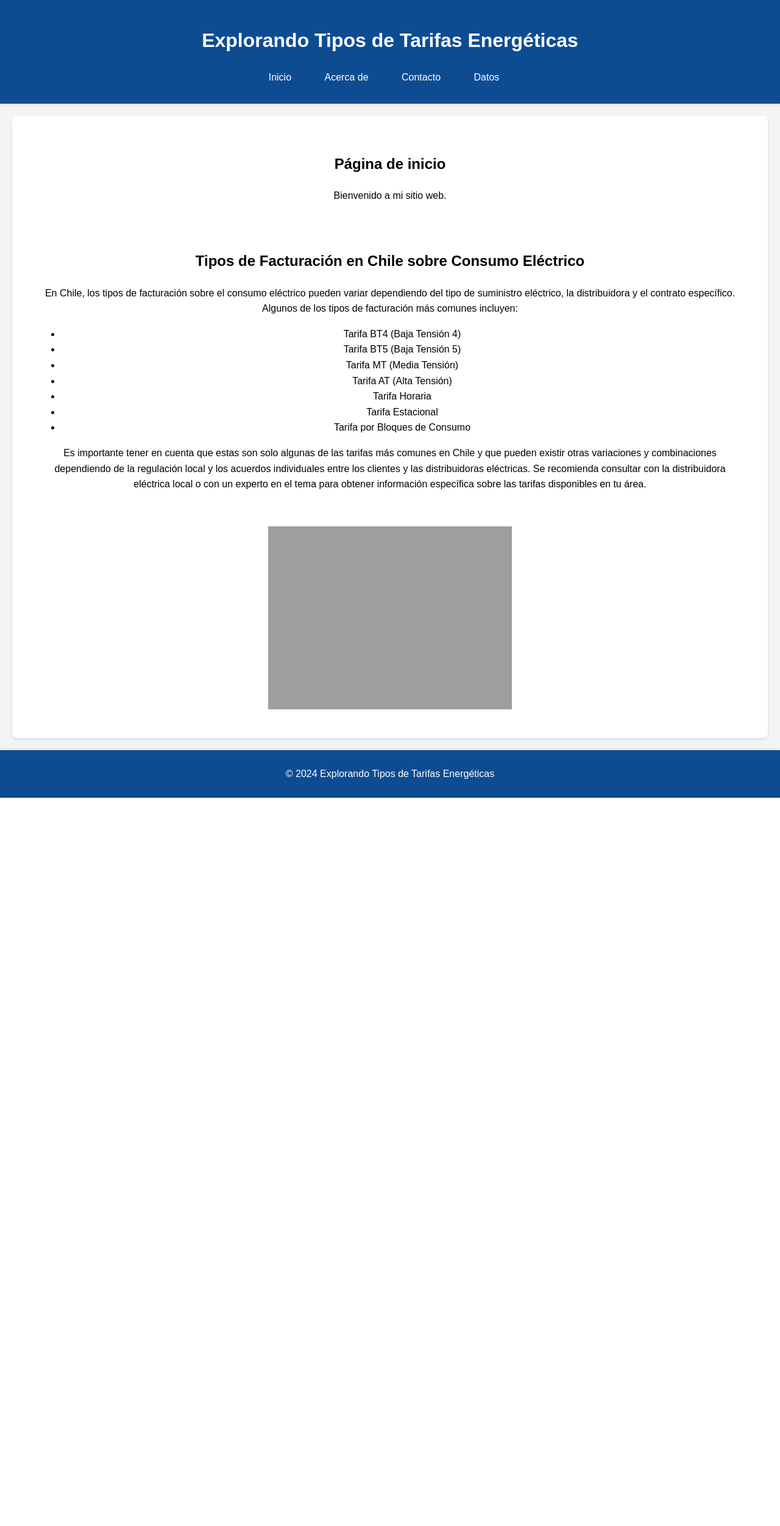
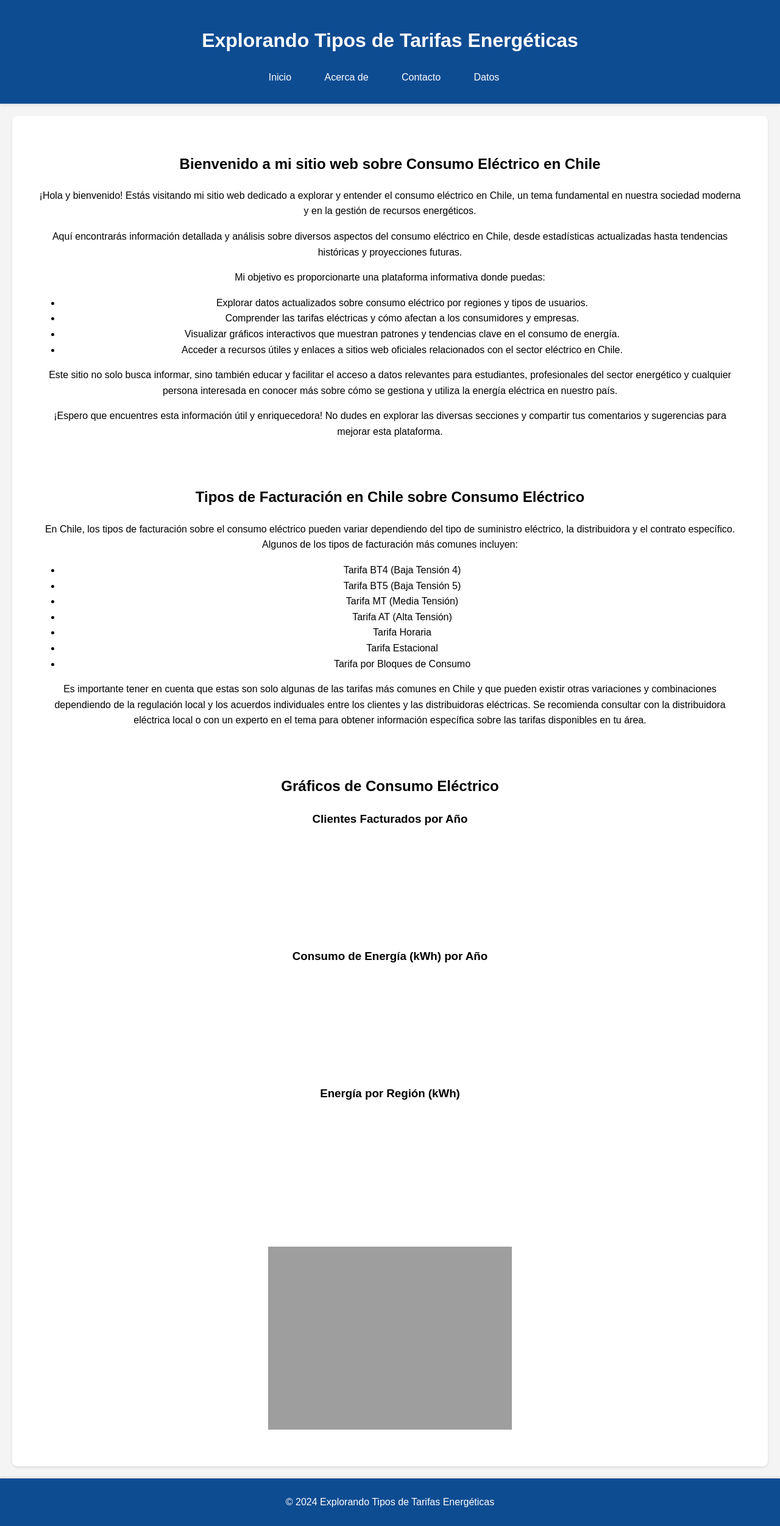
Before and after one commit to JMezaV2020/proyecto-consumo-electrico, a Flask app: page / in a window 1280 px wide. Shown: the whole page at 61% size. Before the commit the page ends 1308 px from the top, so only its background shows below. Run offline with Flask 3, Linux system fonts and the light colour scheme; data that the repository does not hold is empty; a map, chart or similar area stays blank; grey boxes are pictures that could not be loaded.

Commit message:
Update index.html

```diff
--- a/myproject/templates/index.html
+++ b/myproject/templates/index.html
@@ -2,8 +2,18 @@
 
 {% block content %}
 <section>
-    <h2>Página de inicio</h2>
-    <p>Bienvenido a mi sitio web.</p>
+    <h2>Bienvenido a mi sitio web sobre Consumo Eléctrico en Chile</h2>
+    <p>¡Hola y bienvenido! Estás visitando mi sitio web dedicado a explorar y entender el consumo eléctrico en Chile, un tema fundamental en nuestra sociedad moderna y en la gestión de recursos energéticos.</p>
+    <p>Aquí encontrarás información detallada y análisis sobre diversos aspectos del consumo eléctrico en Chile, desde estadísticas actualizadas hasta tendencias históricas y proyecciones futuras.</p>
+    <p>Mi objetivo es proporcionarte una plataforma informativa donde puedas:</p>
+    <ul>
+        <li>Explorar datos actualizados sobre consumo eléctrico por regiones y tipos de usuarios.</li>
+        <li>Comprender las tarifas eléctricas y cómo afectan a los consumidores y empresas.</li>
+        <li>Visualizar gráficos interactivos que muestran patrones y tendencias clave en el consumo de energía.</li>
+        <li>Acceder a recursos útiles y enlaces a sitios web oficiales relacionados con el sector eléctrico en Chile.</li>
+    </ul>
+    <p>Este sitio no solo busca informar, sino también educar y facilitar el acceso a datos relevantes para estudiantes, profesionales del sector energético y cualquier persona interesada en conocer más sobre cómo se gestiona y utiliza la energía eléctrica en nuestro país.</p>
+    <p>¡Espero que encuentres esta información útil y enriquecedora! No dudes en explorar las diversas secciones y compartir tus comentarios y sugerencias para mejorar esta plataforma.</p>
 </section>
 
 <section>
@@ -22,6 +32,109 @@
 </section>
 
 <section>
-    <img src="https://www.enel.cl/content/enel-cl/es/megamenu/clientes/informacion-util/entendiendo-mi-boleta/_jcr_content/article-content/image_1013901209_cop.img.png/1639055418916.png" alt="Imagen de la boleta">
+    <h2>Gráficos de Consumo Eléctrico</h2>
+    <div class="chart-container">
+        <h3>Clientes Facturados por Año</h3>
+        <canvas id="grafico1"></canvas>
+    </div>
+    <div class="chart-container">
+        <h3>Consumo de Energía (kWh) por Año</h3>
+        <canvas id="grafico2"></canvas>
+    </div>
+    <div class="chart-container">
+        <h3>Energía por Región (kWh)</h3>
+        <canvas id="grafico3"></canvas>
+    </div>
 </section>
+
+<section>
+    <img class="responsive-img" src="https://www.enel.cl/content/enel-cl/es/megamenu/clientes/informacion-util/entendiendo-mi-boleta/_jcr_content/article-content/image_1013901209_cop.img.png/1639055418916.png" alt="Imagen de la boleta">
+</section>
+
+<script src="https://cdn.jsdelivr.net/npm/chart.js"></script>
+<script>
+    // Función para obtener datos desde el backend
+    async function obtenerDatos() {
+        const response = await fetch('/api/datos');
+        return await response.json();
+    }
+
+    // Función para crear gráficos
+    async function crearGraficos() {
+        const datos = await obtenerDatos();
+
+        // Obtener años únicos presentes en los datos y ordenarlos
+        const years = [...new Set(datos.map(d => d.anio))].sort();
+        const dataPorAnio = years.map(year => {
+            return {
+                year: year,
+                clientesFacturados: datos
+                    .filter(d => d.anio === year)
+                    .reduce((total, item) => total + parseInt(item.clientes_facturados), 0),
+                energiaKwh: datos
+                    .filter(d => d.anio === year)
+                    .reduce((total, item) => total + parseFloat(item.energia_kwh), 0)
+            };
+        });
+
+        const labels = dataPorAnio.map(d => d.year);
+        const clientesFacturados = dataPorAnio.map(d => d.clientesFacturados);
+        const energiaKwh = dataPorAnio.map(d => d.energiaKwh);
+
+        // Gráfico 1
+        const ctx1 = document.getElementById('grafico1').getContext('2d');
+        new Chart(ctx1, {
+            type: 'line',
+            data: {
+                labels: labels,
+                datasets: [{
+                    label: 'Clientes Facturados',
+                    data: clientesFacturados,
+                    borderColor: 'rgba(75, 192, 192, 1)',
+                    backgroundColor: 'rgba(75, 192, 192, 0.2)',
+                }]
+            }
+        });
+
+        // Gráfico 2
+        const ctx2 = document.getElementById('grafico2').getContext('2d');
+        new Chart(ctx2, {
+            type: 'bar',
+            data: {
+                labels: labels,
+                datasets: [{
+                    label: 'Energía (kWh)',
+                    data: energiaKwh,
+                    borderColor: 'rgba(153, 102, 255, 1)',
+                    backgroundColor: 'rgba(153, 102, 255, 0.2)',
+                }]
+            }
+        });
+
+        // Gráfico 3 (ejemplo de gráfico de torta)
+        const regiones = [...new Set(datos.map(d => d.region))];
+        const energiaPorRegion = regiones.map(region => {
+            return datos
+                .filter(d => d.region === region)
+                .reduce((total, item) => total + parseFloat(item.energia_kwh), 0);
+        });
+
+        const ctx3 = document.getElementById('grafico3').getContext('2d');
+        new Chart(ctx3, {
+            type: 'pie',
+            data: {
+                labels: regiones,
+                datasets: [{
+                    label: 'Energía por Región (kWh)',
+                    data: energiaPorRegion,
+                    backgroundColor: regiones.map(() => `rgba(${Math.floor(Math.random() * 255)}, ${Math.floor(Math.random() * 255)}, ${Math.floor(Math.random() * 255)}, 0.2)`),
+                    borderColor: regiones.map(() => `rgba(${Math.floor(Math.random() * 255)}, ${Math.floor(Math.random() * 255)}, ${Math.floor(Math.random() * 255)}, 1)`),
+                }]
+            }
+        });
+    }
+
+    // Crear gráficos al cargar la página
+    document.addEventListener('DOMContentLoaded', crearGraficos);
+</script>
 {% endblock %}
```
